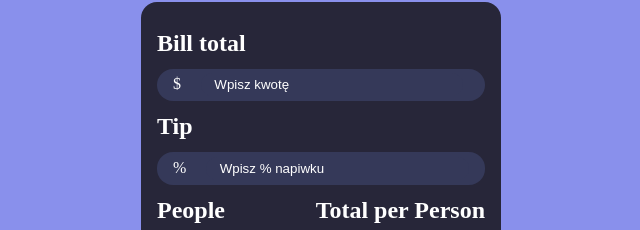
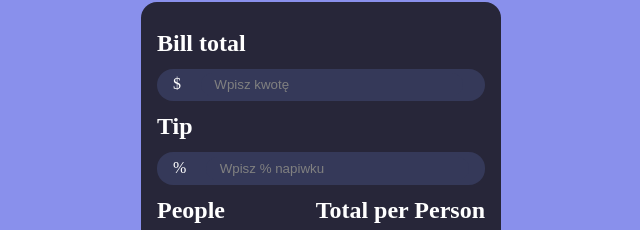
Before and after one commit to Mrbabet/Tip-calculator, a plain HTML site: page index.html in a window 1280 px wide. Shown: the part 136-366 px from the top of the page, without its empty margins (319-959 px from the left). Drawn offline with Linux system fonts and the light colour scheme.

Commit message:
Add files via upload

```diff
--- a/style.css
+++ b/style.css
@@ -52,7 +52,7 @@ body {
   color: white;
 }
 ::placeholder {
-  color: white !important;
+  color: grey !important;
   padding-left: 1em;
 }
 input[placeholder],
```
